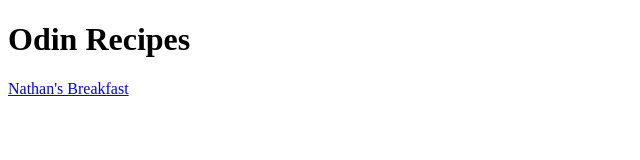
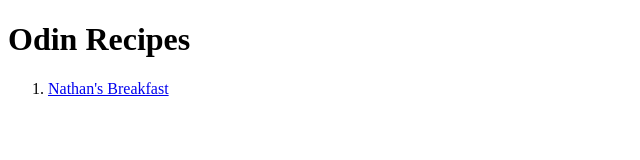
Before and after one commit to nathanspangenberg/odin-recipes, a plain HTML site: page index.html in a window 1280 px wide. Shown: the whole page, without its empty margins (0-640 px from the left). Drawn offline with Linux system fonts and the light colour scheme.

Commit message:
Complete minor aesthetic changes
Turned the recipe list into an ordered list to allow for addition of
multiple recipes.

```diff
--- a/index.html
+++ b/index.html
@@ -7,6 +7,8 @@
 </head>
 <body>
     <h1>Odin Recipes</h1>
-    <a href="./recipes/breakfast.html">Nathan's Breakfast</a>
+    <ol>
+        <li><a href="./recipes/breakfast.html">Nathan's Breakfast</a></li>
+    </ol>
 </body>
 </html>
```
